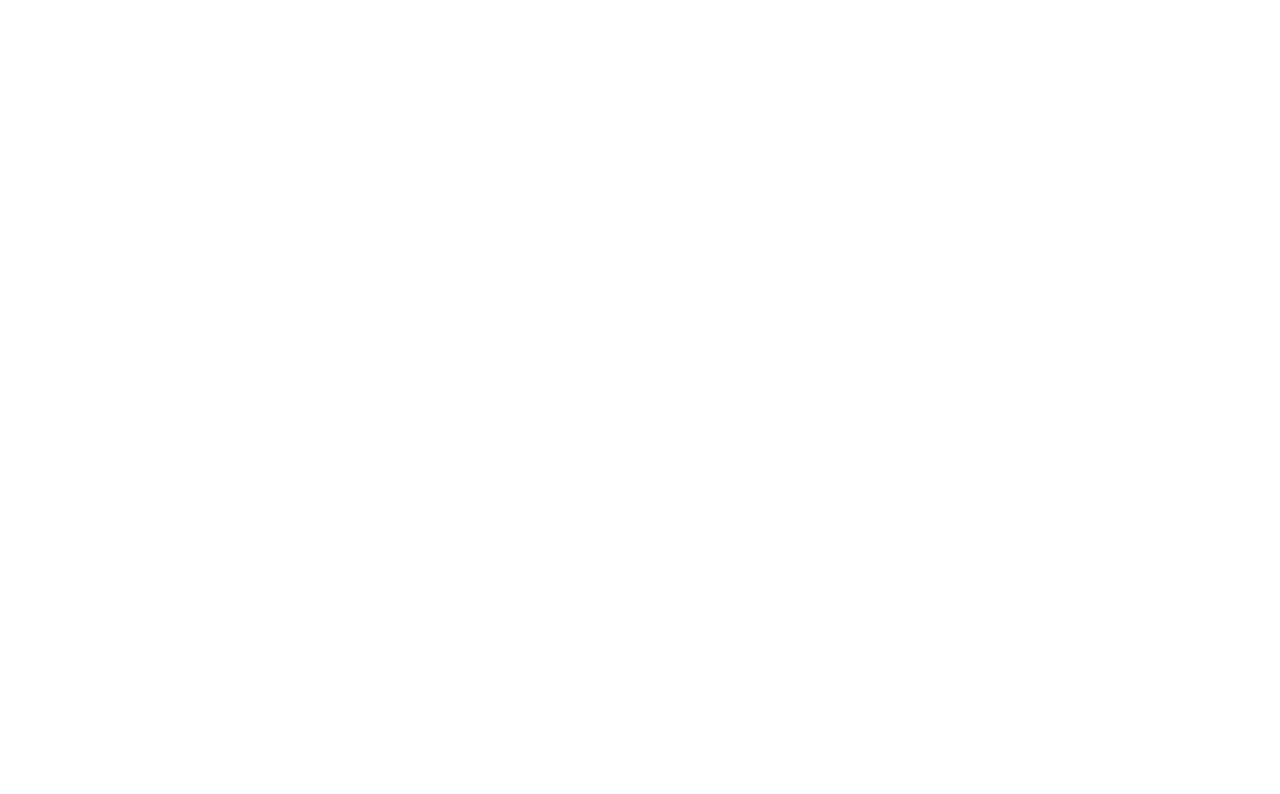
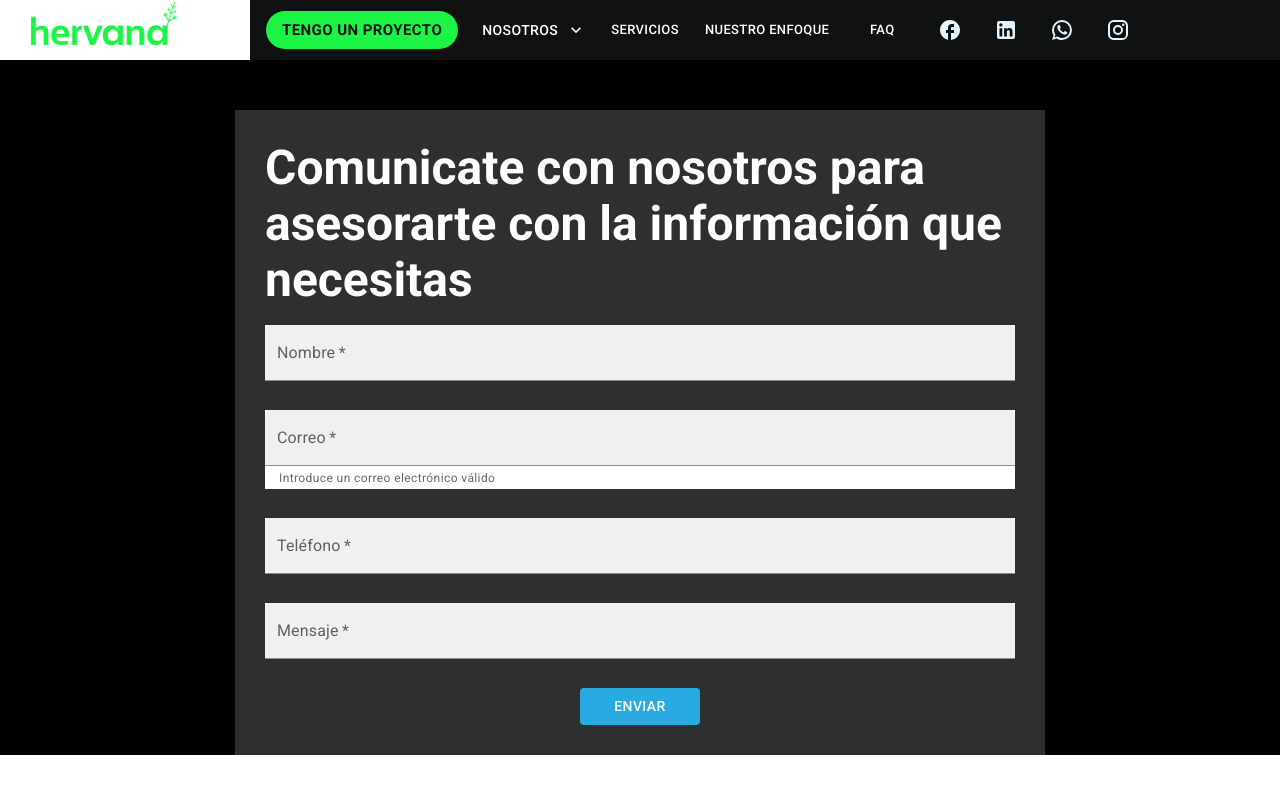
Before and after one commit to EsquizoDEV/hervana, a React (Create React App) app: page /proyecto in a window 1280 px wide. Shown: the top 794 px of the page. Built offline with nearby package versions, Linux system fonts and the light colour scheme.

Commit message:
sending data to DB

```diff
--- a/src/App.js
+++ b/src/App.js
@@ -11,12 +11,7 @@
 const OurFocus    = lazy(() => import("./views/enfoque/OurFocus"));
 const AboutUs     = lazy(() => import("./views/nosotros/AboutUs"));
 const FAQ         = lazy(() => import("./views/faq/FAQ"));
-// import LandingPage from './views/landing/LandingPage';
-// import Services from './views/servicios/Services';
-// import OurFocus from './views/enfoque/OurFocus';
-// import AboutUs from './views/nosotros/AboutUs.jsx'
-// import FAQ from './views/faq/FAQ';
-// import HervanaSuspense from './components/HervanaSuspense/HervanaSuspense.jsx';
+const ProjectInput    = lazy(() => import("./views/tengoproyecto/ProjectInput"));
 
 const  App = () => {
   return (
@@ -25,6 +20,7 @@
             <HervanaSuspense>
                 <Switch>
                     <Route path="/"         exact={true} component={LandingPage} ></Route>
+                    <Route path="/proyecto" exact={true} component={ProjectInput}></Route>
                     <Route path="/services" exact={true} component={Services} ></Route>
                     <Route path="/ourfocus" exact={true} component={OurFocus} ></Route>
                     <Route path="/aboutus"  exact={true} component={AboutUs} ></Route>
--- a/src/components/UXComponents/Cards/InfoCardR.jsx
+++ b/src/components/UXComponents/Cards/CircleContent.jsx
@@ -5,7 +5,6 @@
 import CardMedia from '@mui/material/CardMedia';
 import Button from '@mui/material/Button';
 import Typography from '@mui/material/Typography';
-import Img from '../../../assets/images/Enfoque a la digitalización.png'
 import { Box } from '@mui/system';
 import {ThemeProvider, createTheme} from '@mui/material/styles'
 
--- a/src/components/core/OutlinedButton.jsx
+++ b/src/components/core/OutlinedButton.jsx
@@ -16,7 +16,7 @@
 export const GreenBorderButton = (props) => {
     return (
         <div>
-            <OutlinedButton sx={{borderRadius:"30px"}} variant="filled" size={props.size}>{props.children}</OutlinedButton>
+            <OutlinedButton onClick={props.onClick} sx={{borderRadius:"30px"}} variant="filled" size={props.size}>{props.children}</OutlinedButton>
         </div>
     )
 }
--- a/src/components/core/SimpleButton.jsx
+++ b/src/components/core/SimpleButton.jsx
@@ -11,7 +11,16 @@
 export const SimpleButton = (props) => {
     return (
         <div>
-            <StyledTextButton variant="text" onClick={props.onClick} size={props.size}>{props.children}</StyledTextButton>
+            <StyledTextButton
+            type={props.type}
+            sx={props.sx}
+            variant={props.variant}
+            onClick={props.onClick}
+            size={props.size}
+            >
+                {props.children}
+
+            </StyledTextButton>
 
         </div>
     )
--- a/src/components/navigation/NavBar.jsx
+++ b/src/components/navigation/NavBar.jsx
@@ -24,7 +24,10 @@
                 </Box>
 
                 <Router>
-                <GreenBorderButton size="small">Tengo un proyecto</GreenBorderButton>
+                <GreenBorderButton size="small" onClick={()=> {
+                    history.push("/proyecto");
+                    window.location.reload();
+                }}>Tengo un proyecto</GreenBorderButton>
 
                 <ListButton>Nosotros</ListButton>
 
--- a/src/views/landing/components/Pillars.jsx
+++ b/src/views/landing/components/Pillars.jsx
@@ -1,7 +1,6 @@
 import {Typography } from '@mui/material';
 import * as React from 'react';
-import { ImgInfoCardR } from '../../../components/UXComponents/Cards/InfoCardR';
-import { ImgInfoCardL } from '../../../components/UXComponents/Cards/InfoCardL';
+import { ImgInfoCardR } from '../../../components/UXComponents/Cards/CircleContent';
 import Img1 from '../../../assets/images/Enfoque a la digitalización.png'
 import Img2 from '../../../assets/images/Sustentabilidad.png'
 import Img3 from '../../../assets/images/Greenhouse1.png'
--- a/src/views/tengoproyecto/ProjectInput.jsx
+++ b/src/views/tengoproyecto/ProjectInput.jsx
@@ -1,31 +1,127 @@
+import * as React from 'react';
+import { useState, useEffect } from 'react';
 import { NavBar } from '../../components/navigation/NavBar';
 import { Footer } from '../../components/core/Footer';
-import { Grid, Box } from '@mui/material';
-import * as React from 'react';
-// import AtomHero from './components/AtomHero';
+import NestedModal from './components/Modal'
+import { Box, Grid, TextField, Typography } from '@mui/material';
+import './index.css'
+import { SimpleButton } from '../../components/core/SimpleButton';
+import axios from 'axios';
 
 
 const ProjectInput = () => {
+  const [status, setStatus] = useState(false)
+  const [name,setName] = useState("")
+  const [mail,setMail] = useState("")
+  const [phone,setPhone] = useState("")
+  const [msg,setMsg] = useState("")
+
+
+  const handleSend = (e) => {
+    e.preventDefault();
+    axios.post('http://localhost:8000/hervana-af5fd/us-central1/api/project', {
+      project: {
+        name:name,
+        mail: mail,
+        phone:phone,
+        description:msg
+      }
+    }).then(res => {
+      if(res.status === 201 && res.message === "Proyecto registrado exitosamente"){
+        setStatus(true)
+      } else {
+        //no es necesario este set status, en realidad voya manejar para mostrar un modal de error
+        setStatus(false)
+      }
+    })
+  }
   return (
 
-    <div className="App">
-       <Box sx={{ flexGrow: 0 }}>
-           <NavBar />
-            <Grid container spacing={2}>
-                <Grid item xs={12}>
+    <div className="project_input">
+       <NavBar />
 
-                </Grid>
-                <Grid item xs={12}>
+{/* no sirve con el prop status */}
+      <NestedModal open={status} />
 
-                </Grid>
-                <Grid item xs={12}>
+      <Grid sx={{marginTop:"50px",display:'flex', flexDirection:'column', justifyContent: 'center', alignItems: 'center'}} container>
+          <Box sx={
+            {
+              backgroundColor:"#2D302E",
+              width:"750px",
+              padding:"30px",
+            }
+          }>
+            <Typography
+            gutterBottom
+            component="div"
+            variant="h3"
+            style={
+              {
+                fontWeight:"bold",
+                color:"white"
+              }
+            }>Comunicate con nosotros para asesorarte con la información que necesitas</Typography>
+            <Box component="form"
+            onSubmit={handleSend}
+            sx={
+              {
+                width:"100%",
+                display:"flex",
+                flexDirection:"column",
+                justifyContent:"space-between",
+                backgroundColor:"#2D302E",
+                height:"400px",
+                alignItems:"center"
+              }
+            }
+            >
+              <TextField
+              variant="filled"
+              sx={
+                {
+                  width:"100%",
+                  backgroundColor:"white",
+                  borderRadius:"0"
+                  }
+                  } required onChange={(e)=> setName(e.target.value)} label="Nombre"/>
 
-                </Grid>
-                <Grid item xs={12}>
-                    <Footer />
-                </Grid>
-            </Grid>
-        </Box>
+              <TextField
+              variant="filled"
+              sx={
+                {
+                  width:"100%",
+                  backgroundColor:"white",
+                  borderRadius:"0"
+                  }
+                  } required onChange={(e)=> setMail(e.target.value)} helperText="Introduce un correo electrónico válido" label="Correo"/>
+
+              <TextField
+              variant="filled"
+              sx={
+                {
+                  width:"100%",
+                  backgroundColor:"white",
+                  borderRadius:"0"
+                  }
+                  } required onChange={(e)=> setPhone(e.target.value)} label="Teléfono"/>
+
+              <TextField
+              multiline
+              variant="filled"
+              sx={
+                {
+                  width:"100%",
+                  backgroundColor:"white",
+                  borderRadius:"0"
+                }
+                } required onChange={(e)=> setMsg(e.target.value)} label="Mensaje"/>
+
+                <SimpleButton  id="submit_button" type="submit" sx={{backgroundColor:"#29ABE2", width:"120px"}} variant="filled">Enviar</SimpleButton>
+            </Box>
+
+
+          </Box>
+      </Grid>
 
 
     </div>
--- /dev/null
+++ b/src/views/tengoproyecto/components/Modal.jsx
@@ -0,0 +1,79 @@
+import * as React from 'react';
+import Box from '@mui/material/Box';
+import Modal from '@mui/material/Modal';
+import Button from '@mui/material/Button';
+
+const style = {
+  position: 'absolute',
+  top: '50%',
+  left: '50%',
+  transform: 'translate(-50%, -50%)',
+  width: 400,
+  bgcolor: 'background.paper',
+  border: '2px solid #000',
+  boxShadow: 24,
+  pt: 2,
+  px: 4,
+  pb: 3,
+};
+
+function ChildModal() {
+  const [open, setOpen] = React.useState(false);
+  const handleOpen = () => {
+    setOpen(true);
+  };
+  const handleClose = () => {
+    setOpen(false);
+  };
+
+  return (
+    <React.Fragment>
+      <Button onClick={handleOpen}>Open Child Modal</Button>
+      <Modal
+        hideBackdrop
+        open={open}
+        onClose={handleClose}
+        aria-labelledby="child-modal-title"
+        aria-describedby="child-modal-description"
+      >
+        <Box sx={{ ...style, width: 200 }}>
+          <h2 id="child-modal-title">Text in a child modal</h2>
+          <p id="child-modal-description">
+            Lorem ipsum, dolor sit amet consectetur adipisicing elit.
+          </p>
+          <Button onClick={handleClose}>Close Child Modal</Button>
+        </Box>
+      </Modal>
+    </React.Fragment>
+  );
+}
+
+export default function NestedModal(props) {
+  const [open, setOpen] = React.useState(false);
+  const handleOpen = () => {
+    setOpen(true);
+  };
+  const handleClose = () => {
+    setOpen(false);
+  };
+
+  return (
+    <div>
+      <Modal
+        open={props.open}
+        onClose={handleClose}
+        aria-labelledby="parent-modal-title"
+        aria-describedby="parent-modal-description"
+      >
+        <Box sx={{ ...style, width: 400 }}>
+          <h2 id="parent-modal-title">Text in a modal</h2>
+          <p id="parent-modal-description">
+            Duis mollis, est non commodo luctus, nisi erat porttitor ligula.
+          </p>
+          <ChildModal />
+          <Button onClick={handleClose}>Cerrar</Button>
+        </Box>
+      </Modal>
+    </div>
+  );
+}
--- /dev/null
+++ b/src/views/tengoproyecto/index.css
@@ -0,0 +1,3 @@
+.project_input {
+    background-color: black ;
+}
```
Also changed, not shown: src/components/UXComponents/Cards/InfoCardL.jsx (deleted, +0 -65 lines).
